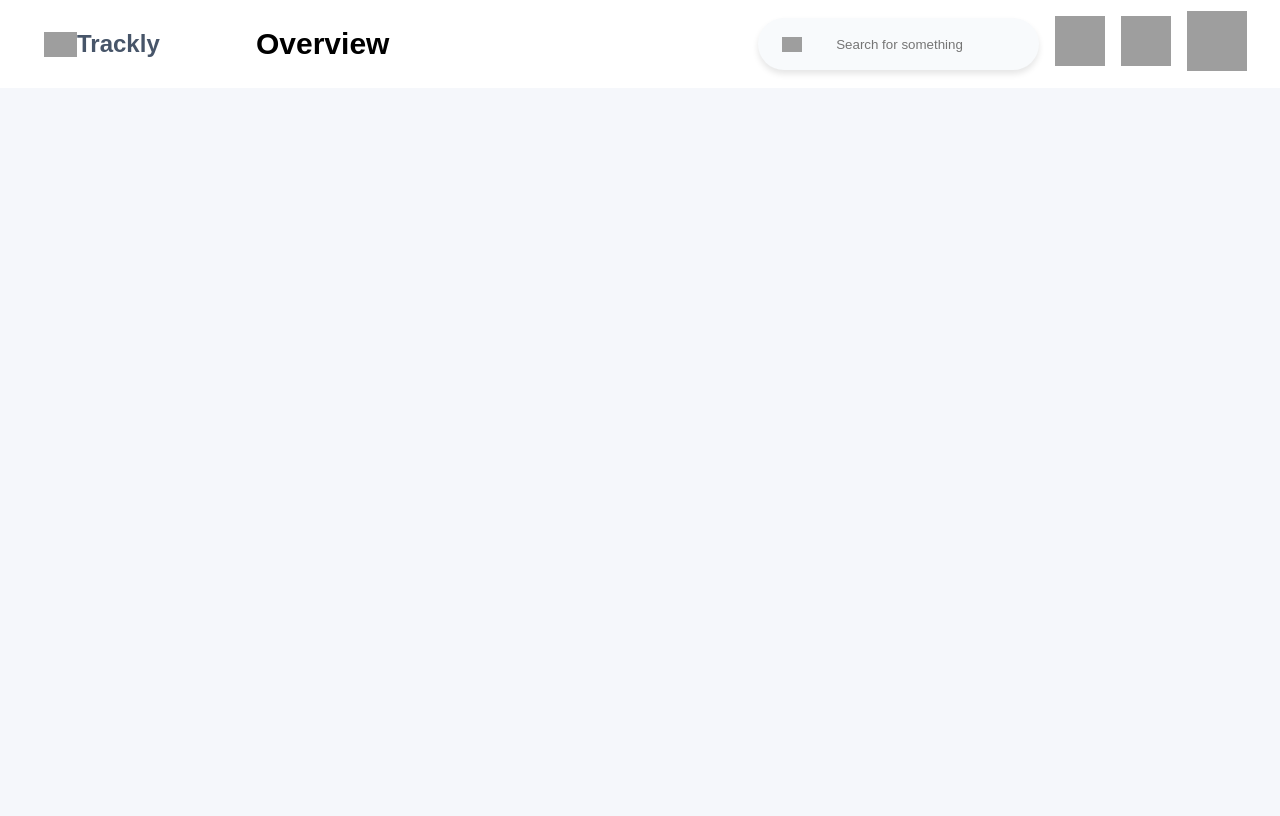
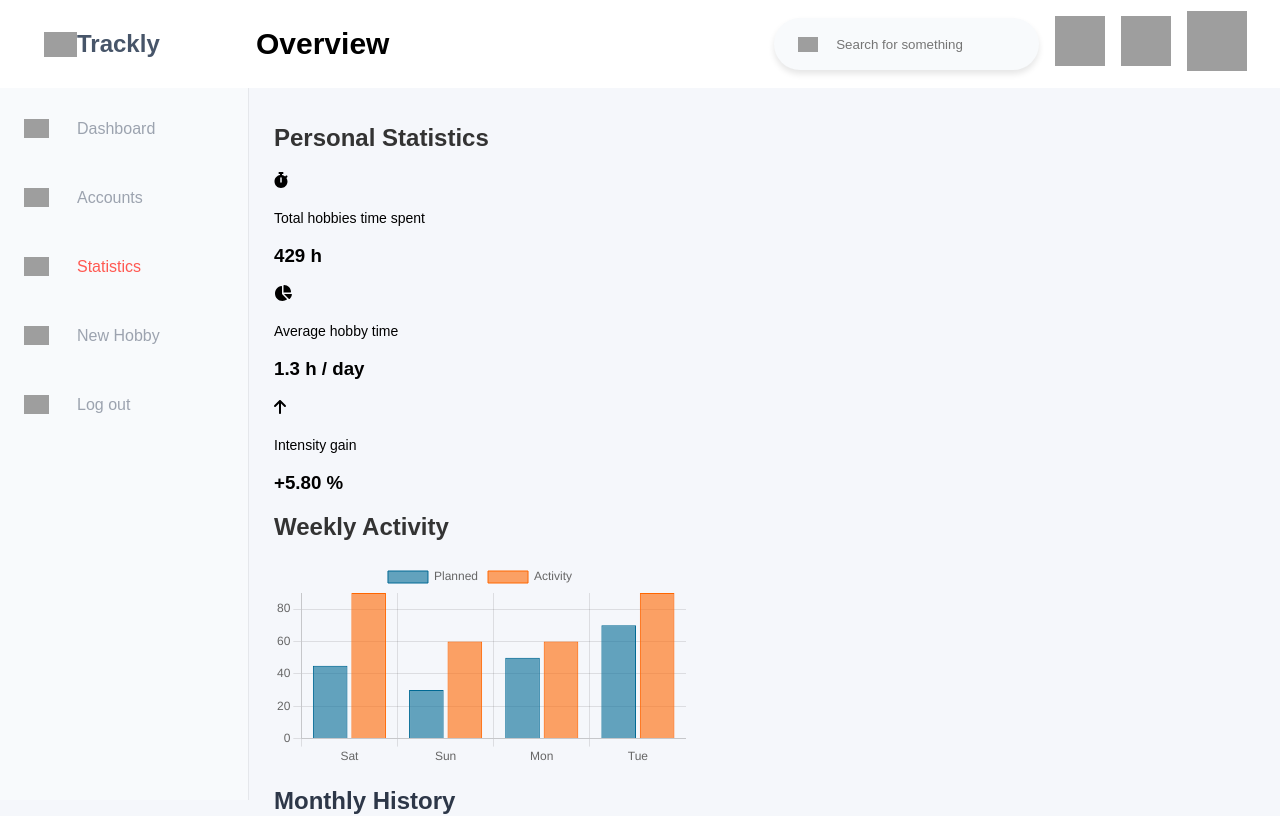
Before and after one commit to All4A/Trackly, a React (Create React App) app in the folder frontend/: page /statistics in a window 1280 px wide. Shown: the top 816 px of the page. Built offline with nearby package versions, Linux system fonts and the light colour scheme; grey boxes are pictures that could not be loaded.

Commit message:
fix: add stats main content

```diff
--- a/frontend/src/components/Statistics/Statistics.jsx
+++ b/frontend/src/components/Statistics/Statistics.jsx
@@ -2,7 +2,22 @@ import React, { useState } from "react";
 import { useNavigate, useLocation } from "react-router-dom";
 import Header from "../Header";
 import NavItem from "../NavItem";
+import { FontAwesomeIcon } from "@fortawesome/react-fontawesome";
+import { faStopwatch, faChartPie, faArrowUp } from "@fortawesome/free-solid-svg-icons";
+import { Chart as ChartJS, CategoryScale, LinearScale, BarElement, LineElement, PointElement, Legend, Title, Tooltip } from 'chart.js';
+import { Bar, Line } from 'react-chartjs-2';
 import "./Statistics.css";
+
+ChartJS.register(
+  CategoryScale,
+  LinearScale,
+  BarElement,
+  LineElement,
+  PointElement,
+  Legend,
+  Title,
+  Tooltip
+);
 
 const API_KEY = "83f09f65141e45b4bd5a3a0e1157ad85";
 const NAV_ITEMS = [
@@ -38,10 +53,123 @@ const NAV_ITEMS = [
   },
 ];
 
+const StatisticItem = ({ icon, label, value, unit }) => (
+  <div className="statistic-item">
+    <div className="icon-container">
+      <FontAwesomeIcon icon={icon} />
+    </div>
+    <div className="statistic-content">
+      <p>{label}</p>
+      <h3>
+        {value} {unit}
+      </h3>
+    </div>
+  </div>
+);
+
+const WeeklyActivityChart = () => {
+  const data = {
+    labels: ['Sat', 'Sun', 'Mon', 'Tue'],
+    datasets: [
+      {
+        label: 'Planned',
+        data: [45, 30, 50, 70],
+        backgroundColor: 'rgba(0, 105, 148, 0.6)',
+        borderColor: 'rgba(0, 105, 148, 1)',
+        borderWidth: 1,
+      },
+      {
+        label: 'Activity',
+        data: [90, 60, 60, 90],
+        backgroundColor: 'rgba(255, 102, 0, 0.6)',
+        borderColor: 'rgba(255, 102, 0, 1)',
+        borderWidth: 1,
+      },
+    ],
+  };
+
+  const options = {
+    scales: {
+      yAxes: [
+        {
+          ticks: {
+            beginAtZero: true,
+            max: 100,
+            stepSize: 20,
+            callback: (value) => `${value}%`,
+          },
+        },
+      ],
+    },
+    legend: {
+      position: 'top',
+    },
+  };
+
+  return <Bar data={data} options={options} />;
+};
+
+const MonthlyHistoryChart = () => {
+  const data = {
+    labels: ['Jul', 'Aug', 'Sep', 'Oct', 'Nov', 'Dec', 'Jan'],
+    datasets: [
+      {
+        label: 'Activity',
+        data: [20, 40, 50, 90, 70, 30, 75],
+        fill: true,
+        backgroundColor: 'rgba(0, 105, 148, 0.2)',
+        borderColor: 'rgba(0, 105, 148, 1)',
+        borderWidth: 1,
+      },
+    ],
+  };
+
+  const options = {
+    scales: {
+      yAxes: [
+        {
+          ticks: {
+            beginAtZero: true,
+            max: 100,
+            stepSize: 25,
+            callback: (value) => `${value}%`,
+          },
+        },
+      ],
+    },
+    legend: {
+      position: 'top',
+    },
+  };
+
+  return <Line data={data} options={options} />;
+};
+
 export default function Statistics() {
   const currentLocation = useLocation();
   const [activeNav, setActiveNav] = useState("statistics");
   const navigate = useNavigate(); // Инициализируем useNavigate
+
+  const personalStatistics = [
+    {
+      icon: faStopwatch,
+      label: "Total hobbies time spent",
+      value: 429,
+      unit: "h",
+    },
+    {
+      icon: faChartPie,
+      label: "Average hobby time",
+      value: 1.3,
+      unit: "h / day",
+    },
+    {
+      icon: faArrowUp,
+      label: "Intensity gain",
+      value: "+5.80",
+      unit: "%",
+    },
+  ];
 
   // Обработчик для кнопки "Log out"
   const handleLogout = () => {
@@ -67,7 +195,37 @@ export default function Statistics() {
   return (
       <div className="statistics-container">
         <Header />
-        <renderNavItems />
+        <nav className="nav-sidebar">
+          {renderNavItems()}
+        </nav>
+        <div className="flex-container">
+          <main className="main-content">
+            <div>
+              <h2>Personal Statistics</h2>
+              <div className="personal-statistics">
+                {personalStatistics.map((stat) => (
+                  <StatisticItem
+                    key={stat.label}
+                    icon={stat.icon}
+                    label={stat.label}
+                    value={stat.value}
+                    unit={stat.unit}
+                  />
+                ))}
+              </div>
+              <div className="flex-container">
+                <div className="weekly-activity">
+                  <h2>Weekly Activity</h2>
+                  <WeeklyActivityChart />
+                </div>
+                <div className="monthly-history">
+                  <h2 className="content-header">Monthly History</h2>
+                  <MonthlyHistoryChart />
+                </div>
+              </div>
+            </div>
+          </main>
+        </div>
       </div>
   );
 }
```
